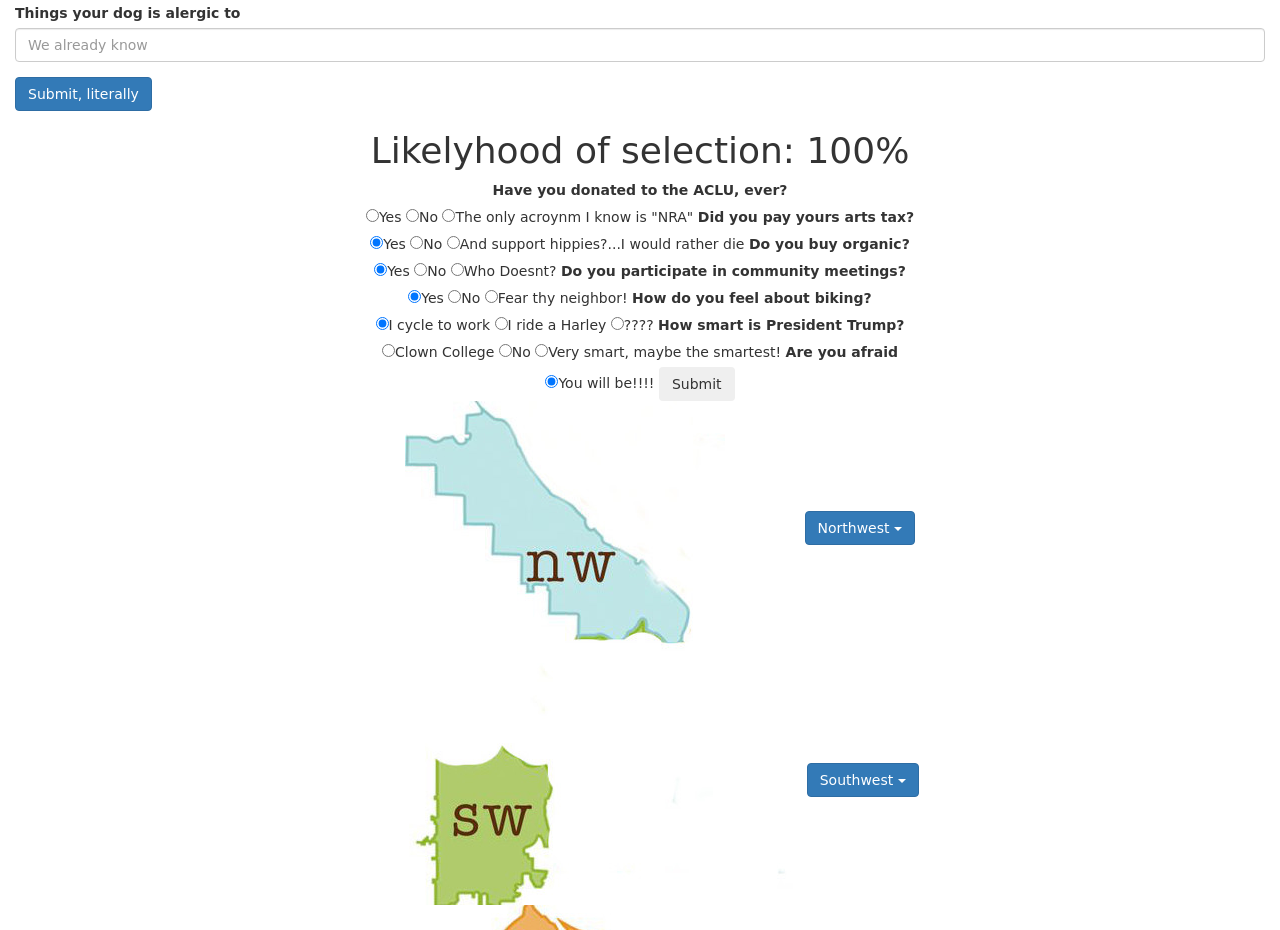
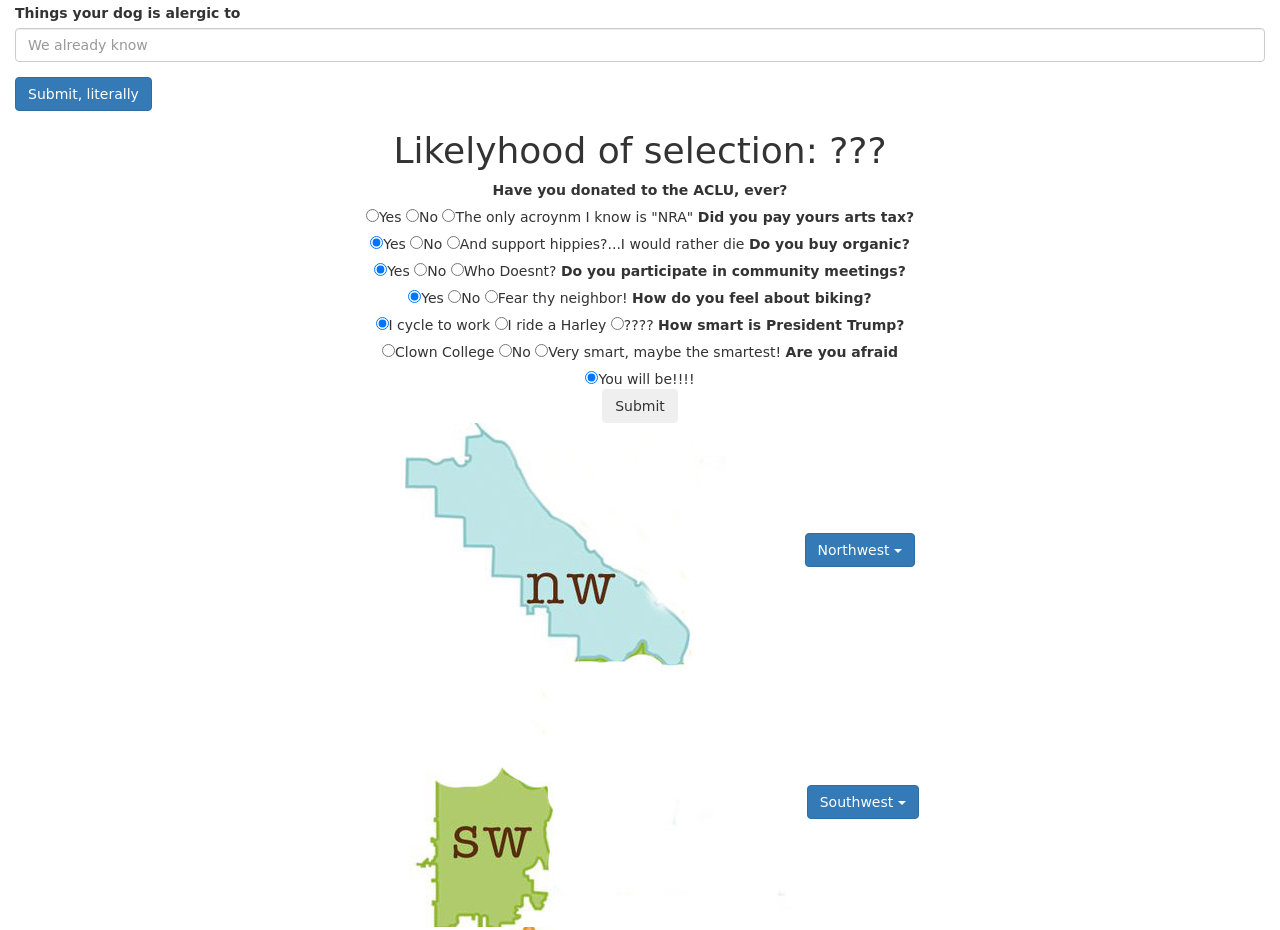
Before and after one commit to cdanielsen/htd-bootstrap, a website: page index.html in a window 1280 px wide. Shown: the part 779-1709 px from the top of the page. Drawn offline with nearby package versions, Linux system fonts and the light colour scheme; a web font is replaced by a local one.

Commit message:
added button

```diff
--- a/index.html
+++ b/index.html
@@ -42,7 +42,7 @@
         </form>
       </sec>
       <sec id=questionare>
-        <h1 id="score">Likelyhood of selection: <span id="%">100%</span></h1>
+        <h1 id="score">Likelyhood of selection: <span id="%">???</span></h1>
         <form id="question1">
           <label>Have you donated to the ACLU, ever?</label><br>
           <input type="radio" name="aclu" value="yes" checked>Yes
@@ -70,8 +70,8 @@
           <input type="radio" name="aclu" value="NRA">Very smart, maybe the smartest!
           <label>Are you afraid</label><br>
           <input type="radio" name="aclu" value="yes" checked>You will be!!!!
-          <button class="btn" id="qsubmit">Submit</button>
         </form>
+      <button class="btn" id="qsubmit" onclick="getElementById('%').innerHTML = '120%'">Submit</button>
       </sec>
       <sec id=quadrant>
         <ul style="list-style: none;">
```
Also changed, not shown: view.js (deleted, +0 -7 lines).
